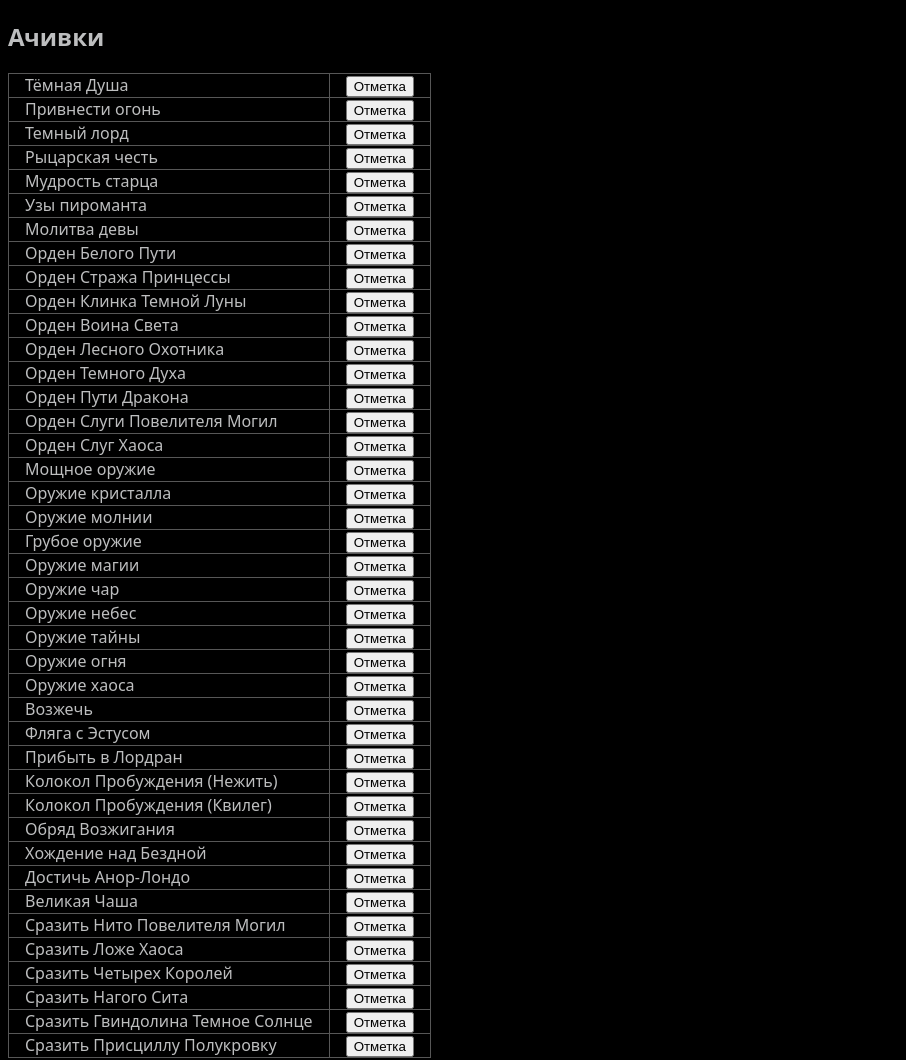
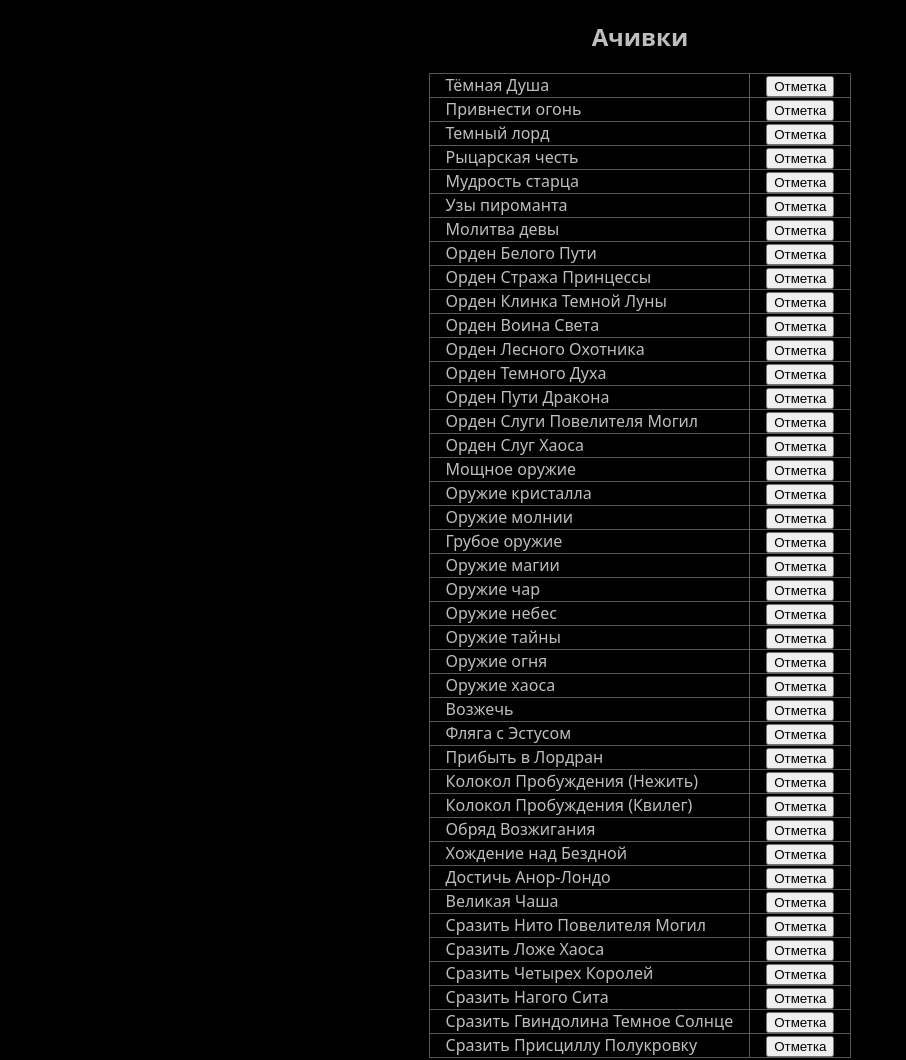
Before and after one commit to mirakzenDSA/DSA-frontend, a plain HTML site: page docs/tmp_ds1/index.html in a window 1280 px wide. Shown: the top 1060 px of the page, without its empty margins (0-906 px from the left). Drawn offline with Linux system fonts and the light colour scheme.

Commit message:
center elements + fix restore count

```diff
--- a/docs/tmp_ds1/index.html
+++ b/docs/tmp_ds1/index.html
@@ -11,6 +11,7 @@
 
         <style type="text/css">
             body {
+                margin: 0;
                 height: 100%;
                 font-size: 1rem;
 
@@ -33,6 +34,17 @@
                 border: 1px solid #575757;
                 border-collapse: collapse;
             }
+
+            table {
+                float: center;
+                margin-left: auto;
+                margin-right: auto;
+            }
+
+            h2 {
+                text-align: center;
+            }
+
         </style>
 
     </head>
@@ -1803,7 +1815,7 @@
             }
 
             window.onload = function () {
-                for (var i = 1; i <= 41; i++) {
+                for (var i = 1; i <= 211; i++) {
                     var id = "tmpds1-" + i;
                     var item = localStorage.getItem(id);
 
```
